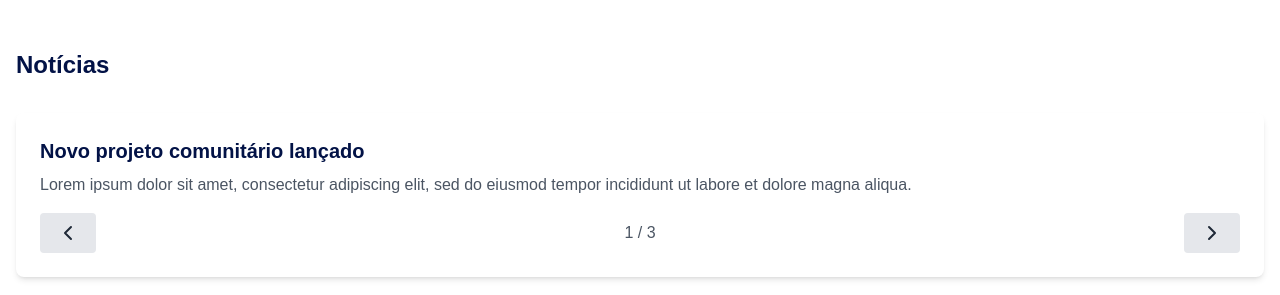
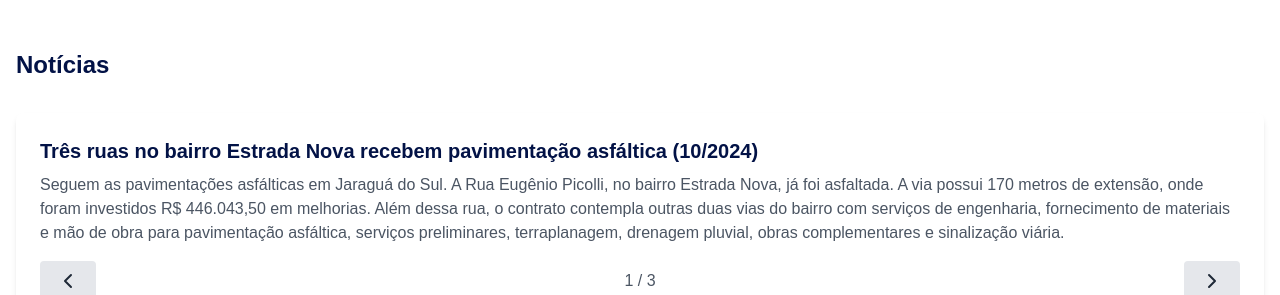
Before and after one commit to leopoglia/webamoben, a Next.js app: page / in a window 1280 px wide. Shown: the part 2520-2815 px from the top of the page. Built offline with nearby package versions, Linux system fonts and the light colour scheme; a web font is replaced by a local one.

Commit message:
feat: anuncios

```diff
--- a/app/page.js
+++ b/app/page.js
@@ -8,19 +8,19 @@ import { motion } from 'framer-motion'
 const newsItems = [
   {
     id: 1,
-    title: "Novo projeto comunitário lançado",
-    content: "Lorem ipsum dolor sit amet, consectetur adipiscing elit, sed do eiusmod tempor incididunt ut labore et dolore magna aliqua."
+    title: "Três ruas no bairro Estrada Nova recebem pavimentação asfáltica (10/2024)",
+    content: "Seguem as pavimentações asfálticas em Jaraguá do Sul. A Rua Eugênio Picolli, no bairro Estrada Nova, já foi asfaltada. A via possui 170 metros de extensão, onde foram investidos R$ 446.043,50 em melhorias. Além dessa rua, o contrato contempla outras duas vias do bairro com serviços de engenharia, fornecimento de materiais e mão de obra para pavimentação asfáltica, serviços preliminares, terraplanagem, drenagem pluvial, obras complementares e sinalização viária."
   },
   {
     id: 2,
-    title: "Reunião mensal da associação",
-    content: "Ut enim ad minim veniam, quis nostrud exercitation ullamco laboris nisi ut aliquip ex ea commodo consequat."
+    title: "Revitalização do viaduto do Estrada Nova é solicitada em sessão (12/2023)",
+    content: "Em sessão realizada na Câmara Municipal de Jaraguá do Sul, os vereadores deliberaram e aprovaram uma indicação apresentada por Jonathan Reinke (Podemos). A proposta insta o Executivo a tomar medidas necessárias para realizar uma revitalização no viaduto que serve como acesso aos bairros Estrada Nova e Rau."
   },
   {
     id: 3,
-    title: "Melhorias na infraestrutura local",
-    content: "Duis aute irure dolor in reprehenderit in voluptate velit esse cillum dolore eu fugiat nulla pariatur."
-  }
+    title: "Vereador pede construção de escola e vagas em CMEI no Estrada Nova (03/2021)",
+    content: "Os vereadores de Jaraguá do Sul aprovaram, na sessão, três indicações do vereador Anderson Kassner (PP). Duas das demandas são por vagas em escolas e creches no bairro Estrada Nova. A primeira indicação pede ao Executivo a construção de uma nova escola municipal no Estrada Nova. Outra solicita a ampliação de vagas no Centro Municipal de Educação Infantil do bairro. Ainda há outra indicação que pede a construção de um muro de contensão nos fundos desse Cmei."
+  },
 ]
 
 export default function HomePage() {
```
